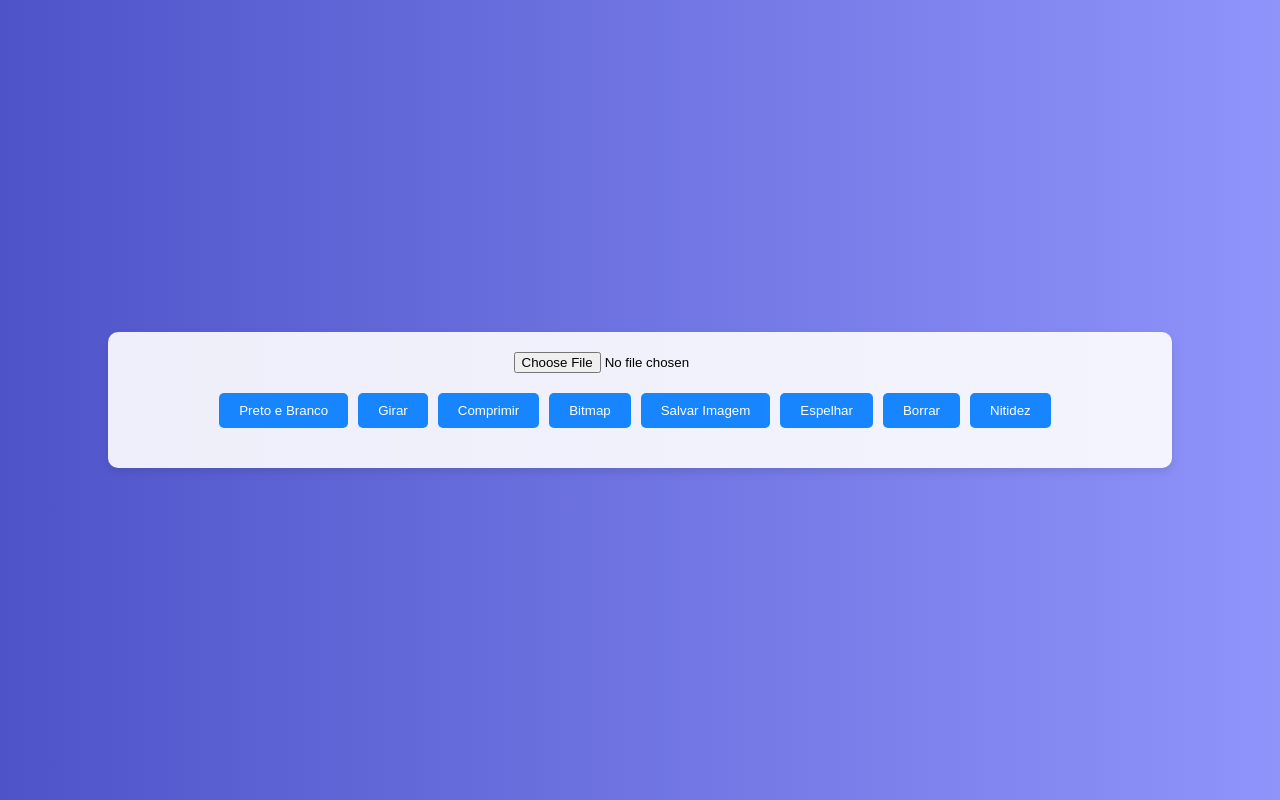
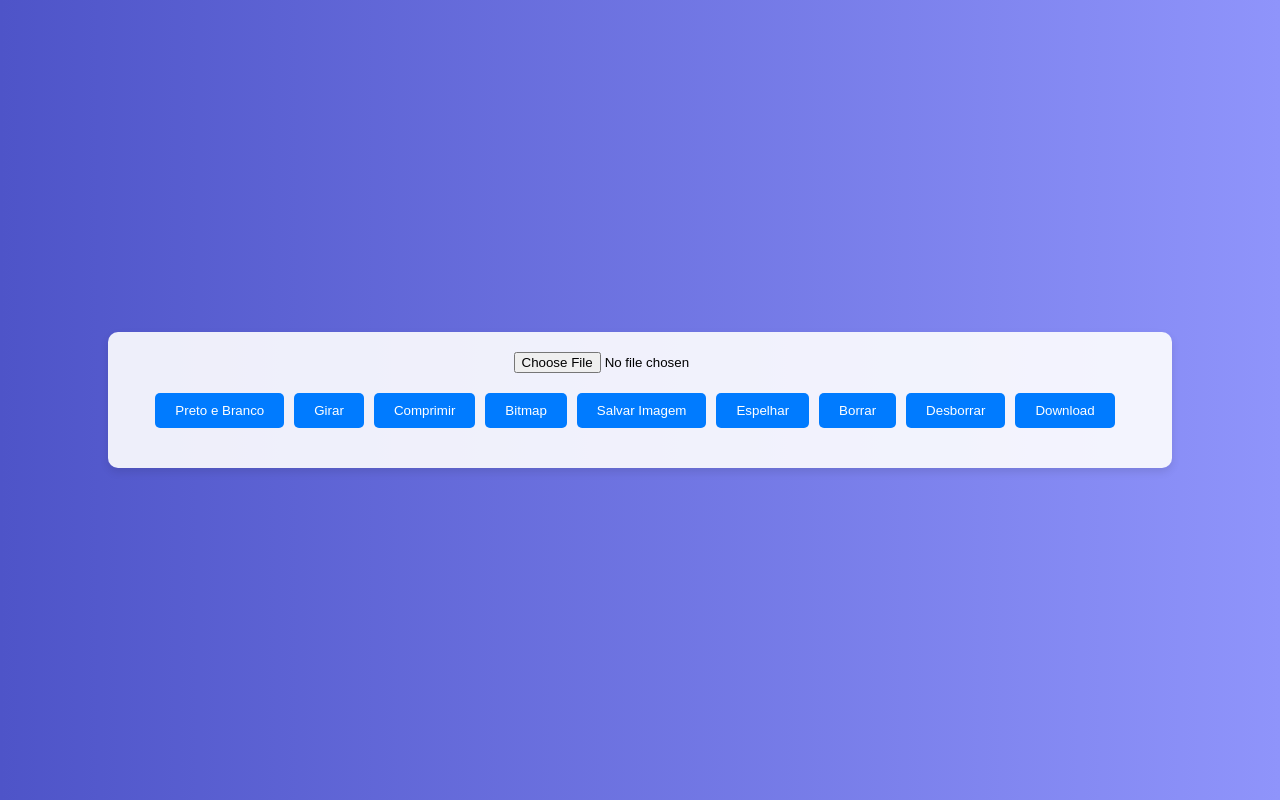
Before and after one commit to lukinhasxxx/PhotoTOP, a React (Create React App) app: page / in a window 1280 px wide. Built offline with nearby package versions, Linux system fonts and the light colour scheme.

Commit message:
adicionado download e blur

```diff
--- a/src/App.tsx
+++ b/src/App.tsx
@@ -5,7 +5,10 @@ function App() {
   const [image, setImage] = useState<string | null>(null);
   const [images, setImages] = useState<{ src: string; editedSrc?: string | null }[]>([]);
   const [editedImage, setEditedImage] = useState<string | null>(null);
+  const [originalImage, setOriginalImage] = useState<string | null>(null);
   const uploadedImageRef = useRef<HTMLImageElement>(null);
+  const [blurStep, setBlurStep] = useState<number>(0);
+  const [prevBlurSteps, setPrevBlurSteps] = useState<string[]>([]);
 
   const handleImageChange = (e: ChangeEvent<HTMLInputElement>) => {
     const file = e.target.files && e.target.files[0];
@@ -14,6 +17,7 @@ function App() {
     reader.onloadend = () => {
       if (typeof reader.result === 'string') {
         setImage(reader.result);
+        setOriginalImage(reader.result);
       }
     };
 
@@ -126,17 +130,33 @@ function App() {
       ctx.filter = `blur(${amount}px)`;
       ctx.drawImage(uploadedImageRef.current, 0, 0);
       const editedSrc = canvas.toDataURL();
+      setPrevBlurSteps(prevSteps => [...prevSteps, editedSrc]);
       setEditedImage(editedSrc);
       uploadedImageRef.current.src = editedSrc;
     }
   };
 
   const handleBlurImage = () => {
-    blurOrSharpenImage(3); // Altere o valor de acordo com a quantidade de desfoque desejada
+    if (uploadedImageRef.current) {
+      blurOrSharpenImage(3);
+      setBlurStep(prevStep => prevStep + 1);
+    }
   };
 
-  const handleSharpenImage = () => {
-    blurOrSharpenImage(-3); // Altere o valor de acordo com a quantidade de nitidez desejada
+  const handleUnblurImage = () => {
+    if (blurStep > 0) {
+      setBlurStep(prevStep => prevStep - 1);
+      const prevImage = prevBlurSteps.pop();
+      if (prevImage) {
+        setEditedImage(prevImage);
+        uploadedImageRef.current!.src = prevImage;
+      }
+    } else {
+      setEditedImage(originalImage);
+      if (originalImage) {
+        uploadedImageRef.current!.src = originalImage;
+      }
+    }
   };
 
   const imageList = useMemo(
@@ -154,6 +174,17 @@ function App() {
     )),
     [images]
   );
+
+  const handleDownloadImage = () => {
+    if (editedImage) {
+      const downloadLink = document.createElement('a');
+      downloadLink.href = editedImage;
+      downloadLink.download = 'edited_image.png';
+      document.body.appendChild(downloadLink);
+      downloadLink.click();
+      document.body.removeChild(downloadLink);
+    }
+  };
 
   return (
     <div style={{
@@ -180,87 +211,15 @@ function App() {
           {image && <img ref={uploadedImageRef} src={editedImage || image} alt="Uploaded Image" id="uploadedImage" />}
         </div>
         <div style={{ display: 'flex', justifyContent: 'center', marginBottom: '20px' }} className="controls">
-          <button style={{
-            padding: '10px 20px',
-            backgroundColor: '#007bff',
-            color: 'white',
-            border: 'none',
-            borderRadius: '5px',
-            cursor: 'pointer',
-            marginRight: '10px',
-            opacity: 0.9
-          }} onClick={convertToBlackAndWhite}>Preto e Branco</button>
-          <button style={{
-            padding: '10px 20px',
-            backgroundColor: '#007bff',
-            color: 'white',
-            border: 'none',
-            borderRadius: '5px',
-            cursor: 'pointer',
-            marginRight: '10px',
-            opacity: 0.9
-          }} onClick={rotateImage}>Girar</button>
-          <button style={{
-            padding: '10px 20px',
-            backgroundColor: '#007bff',
-            color: 'white',
-            border: 'none',
-            borderRadius: '5px',
-            cursor: 'pointer',
-            marginRight: '10px',
-            opacity: 0.9
-          }} onClick={compressImage}>Comprimir</button>
-          <button style={{
-            padding: '10px 20px',
-            backgroundColor: '#007bff',
-            color: 'white',
-            border: 'none',
-            borderRadius: '5px',
-            cursor: 'pointer',
-            marginRight: '10px',
-            opacity: 0.9
-          }} onClick={convertToBitmap}>Bitmap</button>
-          <button style={{
-            padding: '10px 20px',
-            backgroundColor: '#007bff',
-            color: 'white',
-            border: 'none',
-            borderRadius: '5px',
-            cursor: 'pointer',
-            marginRight: '10px',
-            opacity: 0.9
-          }} onClick={handleStoreImage}>Salvar Imagem</button>
-          {/* Novos botões */}
-          <button style={{
-            padding: '10px 20px',
-            backgroundColor: '#007bff',
-            color: 'white',
-            border: 'none',
-            borderRadius: '5px',
-            cursor: 'pointer',
-            marginRight: '10px',
-            opacity: 0.9
-          }} onClick={mirrorImage}>Espelhar</button>
-          <button style={{
-            padding: '10px 20px',
-            backgroundColor: '#007bff',
-            color: 'white',
-            border: 'none',
-            borderRadius: '5px',
-            cursor: 'pointer',
-            marginRight: '10px',
-            opacity: 0.9
-          }} onClick={handleBlurImage}>Borrar</button>
-          <button style={{
-            padding: '10px 20px',
-            backgroundColor: '#007bff',
-            color: 'white',
-            border: 'none',
-            borderRadius: '5px',
-            cursor: 'pointer',
-            marginRight: '10px',
-            opacity: 0.9
-          }} onClick={handleSharpenImage}>Nitidez</button>
+          <button className="button" onClick={convertToBlackAndWhite}>Preto e Branco</button>
+          <button className="button" onClick={rotateImage}>Girar</button>
+          <button className="button" onClick={compressImage}>Comprimir</button>
+          <button className="button" onClick={convertToBitmap}>Bitmap</button>
+          <button className="button" onClick={handleStoreImage}>Salvar Imagem</button>
+          <button className="button" onClick={mirrorImage}>Espelhar</button>
+          <button className="button" onClick={handleBlurImage}>Borrar</button>
+          <button className="button" onClick={handleUnblurImage}>Desborrar</button>
+          <button className="button" onClick={handleDownloadImage}>Download</button>
         </div>
         <div style={{ display: 'flex', flexWrap: 'wrap', justifyContent: 'center' }}>
           {imageList}
```
